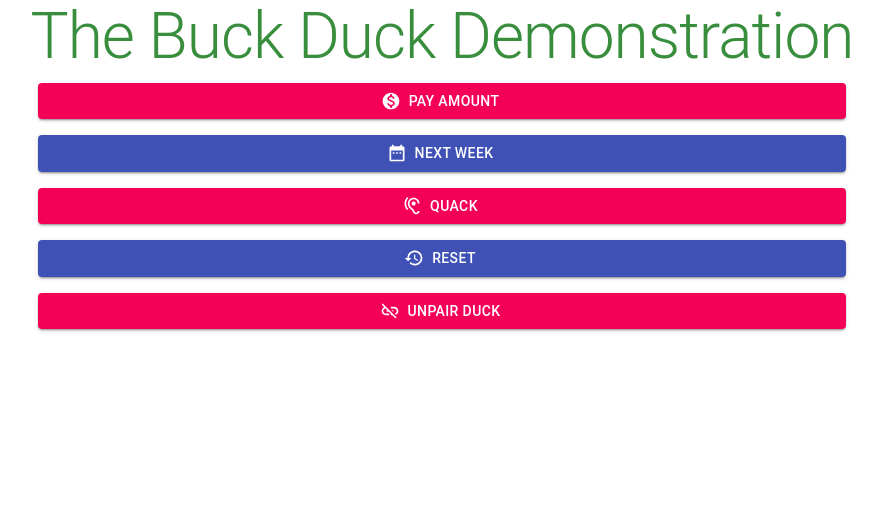
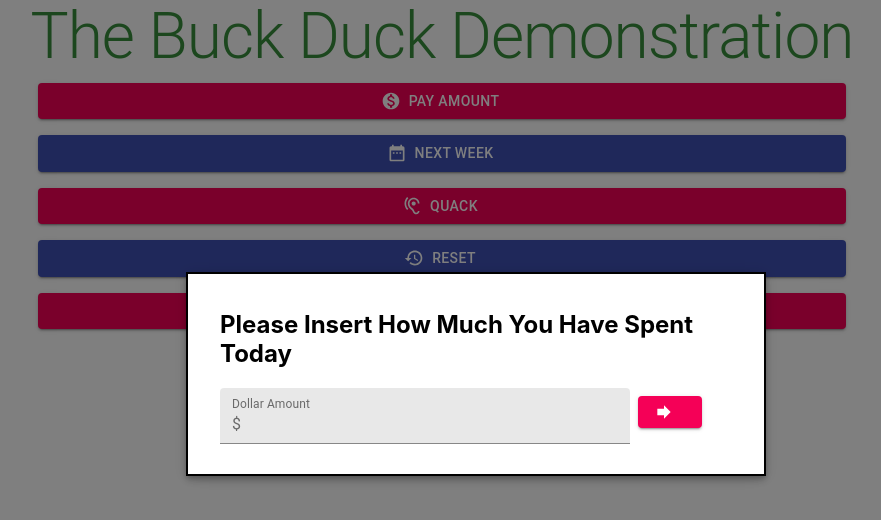
Before and after one commit to andrewdimmer/hackcwru, a React (Create React App) app in the folder front-end/: page / in a window 1280 px wide. Both pictures are taken after a click on the button "PAY AMOUNT". Shown: the top 520 px of the page, without its empty margins (198-1079 px from the left). Built offline with nearby package versions, Linux system fonts and the light colour scheme.

Commit message:
Updated DemoPage with Popup

```diff
--- a/front-end/src/components/DemoPage.tsx
+++ b/front-end/src/components/DemoPage.tsx
@@ -5,13 +5,18 @@ import {
   createStyles,
   makeStyles,
   Theme,
-  Grid
+  Grid,
+  Modal,
+  TextField,
+  FormControl,
+  InputAdornment
 } from "@material-ui/core";
 import MonetizationOnIcon from "@material-ui/icons/MonetizationOn";
 import DateRangeIcon from "@material-ui/icons/DateRange";
 import RestoreIcon from "@material-ui/icons/Restore";
 import LinkOffIcon from "@material-ui/icons/LinkOff";
 import HearingIcon from "@material-ui/icons/Hearing";
+import ForwardIcon from "@material-ui/icons/Forward";
 
 declare interface DemoProps {}
 const DemoPage: React.FunctionComponent<DemoProps> = ({}) => {
@@ -24,11 +29,40 @@ const DemoPage: React.FunctionComponent<DemoProps> = ({}) => {
       title: {
         color: "#388e3c",
         "font-size": "5vw"
+      },
+      modelMask: {
+        position: "absolute",
+
+        top: "50vh",
+        left: "50vw", //Need to fix once items are included
+
+        "margin-top": "-10%",
+
+        "margin-left": "-20%",
+        height: "20%",
+        width: "40%",
+        backgroundColor: theme.palette.background.paper,
+        border: "2px solid #000",
+        boxShadow: theme.shadows[5],
+        padding: theme.spacing(2, 4, 3)
+      },
+
+      inputbox: {
+        width: "80%"
       }
     })
   );
 
   const classes = useStyles();
+  const [open, setOpen] = React.useState(false);
+
+  const handleOpen = () => {
+    setOpen(true);
+  };
+
+  const handleClose = () => {
+    setOpen(false);
+  };
 
   return (
     <Fragment>
@@ -48,9 +82,36 @@ const DemoPage: React.FunctionComponent<DemoProps> = ({}) => {
             color="secondary"
             className={classes.button}
             startIcon={<MonetizationOnIcon />}
+            onClick={handleOpen}
           >
             Pay Amount
           </Button>
+          <Modal
+            aria-labelledby="pay-amount-model"
+            aria-describedby="pay-amount-popup"
+            open={open}
+            onClose={handleClose}
+          >
+            <div className={classes.modelMask}>
+              <h2>Please Insert How Much You Have Spent Today</h2>
+              <TextField
+                className={classes.inputbox}
+                label="Dollar Amount"
+                InputProps={{
+                  startAdornment: (
+                    <InputAdornment position="start">$</InputAdornment>
+                  )
+                }}
+                variant="filled"
+              />
+              <Button
+                variant="contained"
+                color="secondary"
+                className={classes.button}
+                startIcon={<ForwardIcon />}
+              ></Button>
+            </div>
+          </Modal>
           <Button
             variant="contained"
             color="primary"
@@ -75,13 +136,14 @@ const DemoPage: React.FunctionComponent<DemoProps> = ({}) => {
           >
             Reset
           </Button>
+
           <Button
             variant="contained"
             color="secondary"
             className={classes.button}
             startIcon={<LinkOffIcon />}
           >
-            Unpair Duck
+            Unpair All Ducks
           </Button>
         </Grid>
       </div>
```
